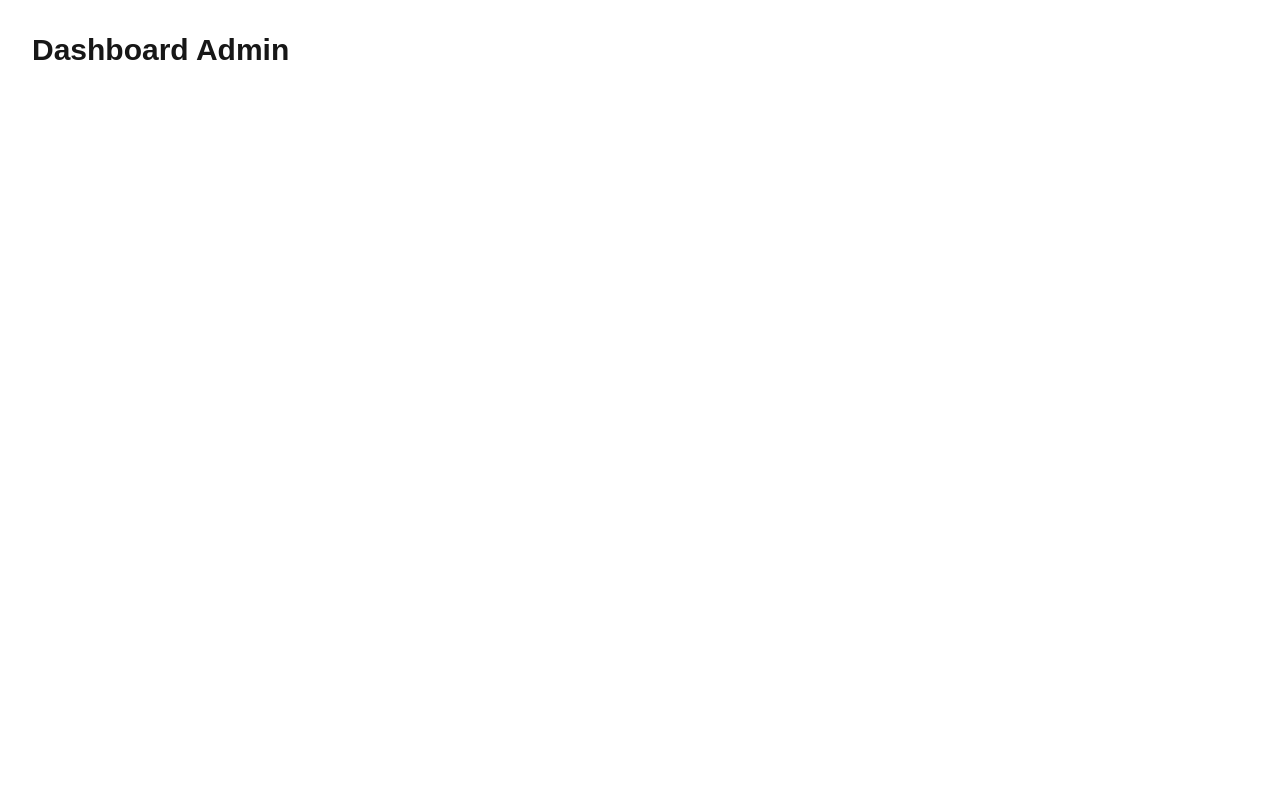
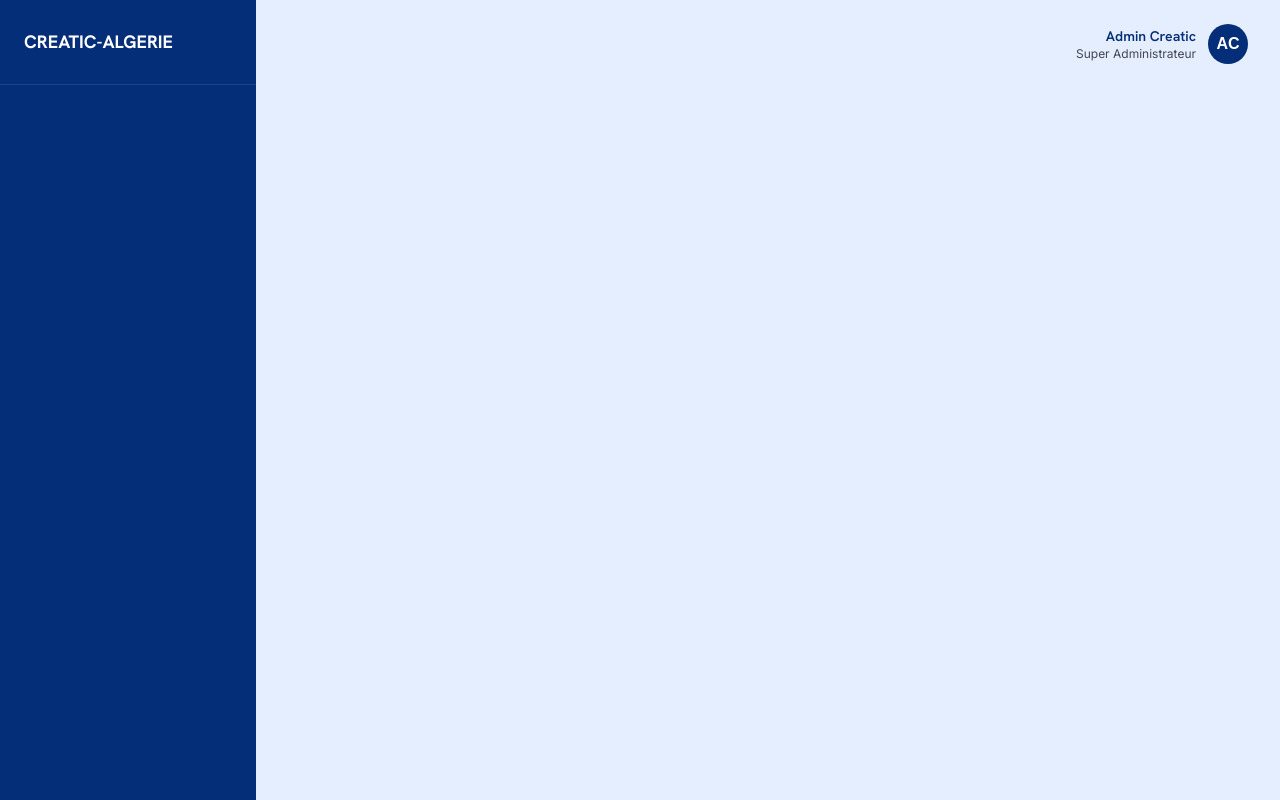
Before and after one commit to Soulaf1/creatic_algerie, a Next.js app: page /admin/dashboard in a window 1280 px wide. Built offline with nearby package versions, Linux system fonts and the light colour scheme.

Commit message:
login and log out done ,dashboard not completed

```diff
--- a/app/admin/dashboard/page.js
+++ b/app/admin/dashboard/page.js
@@ -1,9 +1,5 @@
+import AdminDashboard from "@/components/AdminDashboard";
+
 export default function DashboardPage() {
-  return (
-    <div className="p-8">
-      <h1 className="text-3xl font-bold">
-        Dashboard Admin
-      </h1>
-    </div>
-  );
+  return <AdminDashboard />;
 }
--- a/app/api/admin/login/route.js
+++ b/app/api/admin/login/route.js
@@ -77,12 +77,13 @@
 
 return response;
   } catch (error) {
+  console.error("LOGIN ERROR");
   console.error(error);
 
   return NextResponse.json(
     {
       success: false,
-        message: "Erreur serveur.",
+      message: error.message,
     },
     { status: 500 }
   );
--- /dev/null
+++ b/app/api/admin/logout/route.js
@@ -0,0 +1,16 @@
+import { NextResponse } from "next/server";
+
+export async function POST() {
+  const response = NextResponse.json({
+    success: true,
+    message: "Déconnexion réussie.",
+  });
+
+  response.cookies.set("admin_token", "", {
+    httpOnly: true,
+    expires: new Date(0),
+    path: "/",
+  });
+
+  return response;
+}
--- /dev/null
+++ b/components/AdminDashboard.js
@@ -0,0 +1,34 @@
+"use client";
+
+import Sidebar from "./Sidebar";
+import AdminHeader from "./AdminHeader";
+
+export default function AdminDashboard() {
+  return (
+    <div className="flex min-h-screen bg-[#E5EEFF]">
+
+      {/* Sidebar */}
+      <Sidebar />
+
+      {/* Contenu principal */}
+      <main className="flex-1 ml-64">
+
+        <AdminHeader title="Tableau de bord" />
+
+        <div className="p-8">
+
+          {/* Les statistiques viendront ici */}
+
+          {/* Les activités Portfolio */}
+
+          {/* Les témoignages */}
+
+          {/* Les actions rapides */}
+
+        </div>
+
+      </main>
+
+    </div>
+  );
+}
--- /dev/null
+++ b/components/AdminHeader.js
@@ -0,0 +1,53 @@
+"use client";
+
+import { Hanken_Grotesk, Inter } from "next/font/google";
+
+const hanken = Hanken_Grotesk({
+  subsets: ["latin"],
+  weight: ["600", "700"],
+});
+
+const inter = Inter({
+  subsets: ["latin"],
+  weight: ["400", "500"],
+});
+
+export default function AdminHeader({ title }) {
+  return (
+    <header className="flex items-center justify-between px-8 py-6 bg-[#E5EEFF]">
+
+      {/* Titre */}
+      <h1
+        className={`text-3xl font-bold text-[#052E78] ${hanken.className}`}
+      >
+        {title}
+      </h1>
+
+      {/* Profil admin */}
+      <div className="flex items-center gap-3">
+
+        <div className="text-right">
+
+          <p
+            className={`text-[#052E78] font-semibold text-sm ${hanken.className}`}
+          >
+            Admin Creatic
+          </p>
+
+          <p
+            className={`text-[#444651] text-xs ${inter.className}`}
+          >
+            Super Administrateur
+          </p>
+
+        </div>
+
+        <div className="w-10 h-10 rounded-full bg-[#052E78] flex items-center justify-center text-white font-bold">
+          AC
+        </div>
+
+      </div>
+
+    </header>
+  );
+}
--- a/components/AdminLogin.js
+++ b/components/AdminLogin.js
@@ -49,8 +49,8 @@
       return;
     }
 
-    alert("Connexion réussie !");
-    //router.push("/admin/dashboard");/////////////////////////////////////
+    //alert("Connexion réussie !");
+    router.push("/admin/dashboard");
   } catch (error) {
     setError("Une erreur est survenue.");
   } finally {
--- /dev/null
+++ b/components/Sidebar.js
@@ -0,0 +1,92 @@
+"use client";
+
+import Link from "next/link";
+import { usePathname } from "next/navigation";
+import { Hanken_Grotesk, Inter } from "next/font/google";
+
+const hanken = Hanken_Grotesk({
+  subsets: ["latin"],
+  weight: ["600", "700"],
+});
+
+const inter = Inter({
+  subsets: ["latin"],
+  weight: ["400", "500"],
+});
+
+const links = [
+  {
+    name: "Dashboard",
+    href: "/admin/dashboard",
+    icon: "▦",
+  },
+  {
+    name: "Portfolio",
+    href: "/admin/portfolio",
+    icon: "🗂",
+  },
+  {
+    name: "Témoignages",
+    href: "/admin/temoignages",
+    icon: "💬",
+  },
+  {
+    name: "Paramètres",
+    href: "/admin/settings",
+    icon: "⚙",
+  },
+];
+
+export default function Sidebar() {
+  const pathname = usePathname();
+
+  return (
+    <aside className="fixed left-0 top-0 h-screen w-64 bg-[#052E78] flex flex-col">
+
+      <div className="px-6 py-7 border-b border-white/10">
+
+        <h1
+          className={`text-white text-lg font-bold ${hanken.className}`}
+        >
+          CREATIC-ALGERIE
+        </h1>
+
+      </div>
+
+      <nav className="flex-1 px-4 py-6 flex flex-col gap-2">
+
+        {links.map((link) => {
+
+          const active = pathname === link.href;
+
+          return (
+            <Link
+              key={link.href}
+              href={link.href}
+              className={`
+                flex items-center gap-3
+                rounded-xl
+                px-4
+                py-3
+                transition-all
+
+                ${
+                  active
+                    ? "bg-[#22C55E] text-white"
+                    : "text-white/70 hover:bg-white/10 hover:text-white"
+                }
+
+                ${inter.className}
+              `}
+            >
+              <span>{link.icon}</span>
+
+              {link.name}
+            </Link>
+          );
+        })}
+      </nav>
+
+    </aside>
+  );
+}
--- /dev/null
+++ b/lib/verifyAdmin.js
@@ -0,0 +1,23 @@
+import jwt from "jsonwebtoken";
+import connectDB from "@/lib/db";
+import Admin from "@/models/Admin";
+
+export async function verifyAdmin(request) {
+  const token = request.cookies.get("admin_token")?.value;
+
+  if (!token) {
+    throw new Error("UNAUTHORIZED");
+  }
+
+  const decoded = jwt.verify(token, process.env.JWT_SECRET);
+
+  await connectDB();
+
+  const admin = await Admin.findById(decoded.id);
+
+  if (!admin) {
+    throw new Error("UNAUTHORIZED");
+  }
+
+  return admin;
+}
```
Lines whose indentation alone changed are shown as unchanged.
